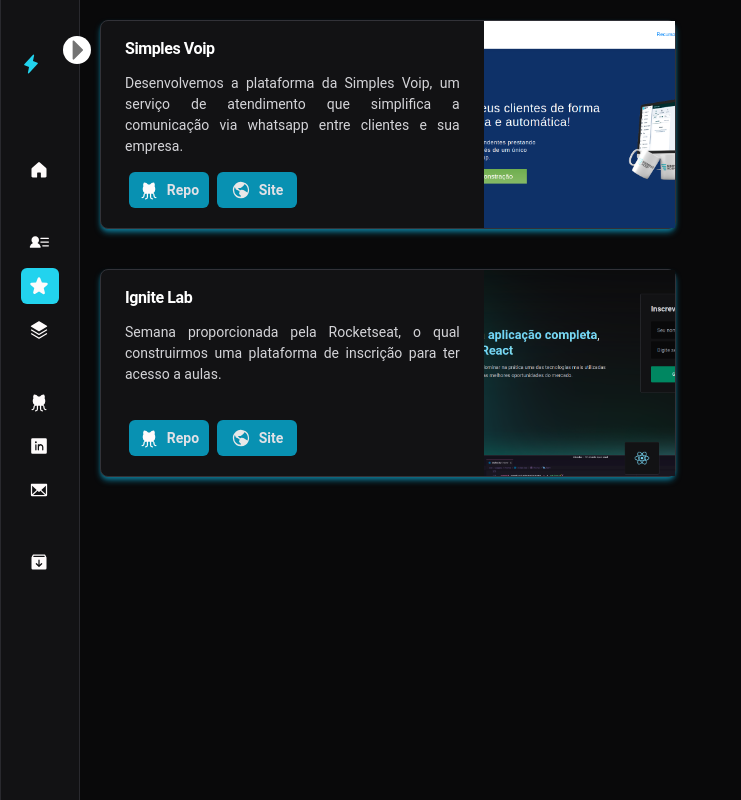
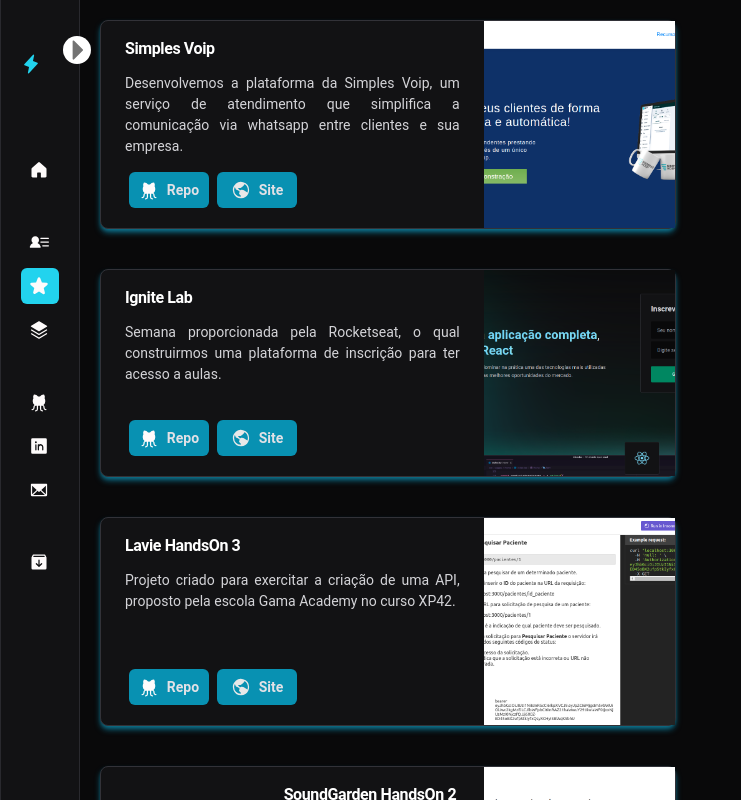
Before and after one commit to rafaelsangali/portfolio, a React (Vite) app: page /top-projects in a window 1280 px wide. Shown: the top 800 px of the page, without its empty margins (0-741 px from the left). Built offline with nearby package versions, Linux system fonts and the light colour scheme.

Commit message:
portfolio done, but i need to customize and att github repos

```diff
--- a/src/Pages/AllProjetcs/index.tsx
+++ b/src/Pages/AllProjetcs/index.tsx
@@ -7,6 +7,7 @@
   name: string;
   description: string;
   html_url: string;
+  topics: Array<string>
 }
 
 export default function AllProjetcs() {
@@ -25,6 +26,7 @@
             title={repo.name}
             description={repo.description}
             url={repo.html_url}
+            topics={repo.topics}
           />
         ))
       )}
--- a/src/Pages/TopProjetcs/objectProjects.ts
+++ b/src/Pages/TopProjetcs/objectProjects.ts
@@ -15,8 +15,21 @@
     urlWeb: "https://rafa-ignite-lab.vercel.app/ ",
     urlGit: "https://github.com/rafaelsangali/ignite-lab.git",
   },
-  // { title: " ", text: " ", img: " ", urlWeb: " ", urlGit: " " },
-  // { title: " ", text: " ", img: " ", urlWeb: " ", urlGit: " " },
+  {
+    title: "Lavie HandsOn 3",
+    text: "Projeto criado para exercitar a criação de uma API, proposto pela escola Gama Academy no curso XP42.",
+    img: images.imageLavie,
+    urlWeb: "https://rafaelsangali.github.io/xp42-lavie-handson3-grupo2/",
+    urlGit: "https://github.com/rafaelsangali/xp42-lavie-handson3-grupo2.git",
+  },
+  {
+    title: "SoundGarden HandsOn 2",
+    text: "",
+    img: images.imageSoundGarden,
+    urlWeb: "https://rafaelsangali.github.io/xp42-soundgarden-handson-grupo2/",
+    urlGit:
+      "https://github.com/rafaelsangali/xp42-soundgarden-handson-grupo2.git",
+  },
   // { title: " ", text: " ", img: " ", urlWeb: " ", urlGit: " " },
   // { title: " ", text: " ", img: " ", urlWeb: " ", urlGit: " " },
 ];
--- a/src/assets/index.ts
+++ b/src/assets/index.ts
@@ -12,6 +12,8 @@
 import iconLoading from "./icons/loading.svg";
 import imageSimplesVoip from "./images/simplesvoip.png";
 import imageIgniteLab from "./images/ignitelab.png"
+import imageSoundGarden from "./images/soundgarden.png"
+import imageLavie from "./images/lavie.png"
 
 export const icons = {
   iconLighting: iconLighting,
@@ -31,4 +33,6 @@
 export const images = {
   imageSimplesVoip: imageSimplesVoip,
   imageIgniteLab: imageIgniteLab,
+  imageSoundGarden: imageSoundGarden,
+  imageLavie: imageLavie,
 }
--- a/src/components/CardAllProject/index.tsx
+++ b/src/components/CardAllProject/index.tsx
@@ -1,15 +1,17 @@
 import { motion } from "framer-motion";
-import { icons } from "../../assets";
 
 interface ICardTopProjectsProps {
   title: string;
   description?: string;
   url: string;
+  topics: Array<string>;
 }
 
 export default function CardAllProjects(props: ICardTopProjectsProps) {
   return (
-    <motion.div
+    <motion.a
+      href={props.url}
+      target={"_blank"}
       whileHover={{ scale: 1.1 }}
       onHoverStart={(e) => {}}
       onHoverEnd={(e) => {}}
@@ -20,17 +22,17 @@
         <p className="h-[11ch] text-zinc-300 text-base mb-4 text-ellipsis overflow-hidden">
           {props.description}...
         </p>
-        <div className="flex  w-auto justify-center">
-          <a
-            target={"_blank"}
-            className="flex rounded-md p-2 cursor-pointer bg-cyan-600 transition-colors text-sm justify-center font-semibold m-1 w-[80px] hover:bg-cyan-400"
-            href={props.url}
-          >
-            <img className="w-[20px] h-[20px] mr-2" src={icons.iconGithub} />
-            Repo
-          </a>
+        <div className="px-6 pt-4 pb-2">
+          {props.topics.map((topic, index) => (
+            <span
+              key={topic + index}
+              className="inline-block bg-gray-500  rounded-full px-3 py-1 text-sm font-semibold text-zinc-300 hover:bg-gray-600 mr-2 mb-2"
+            >
+              {topic}
+            </span>
+          ))}
         </div>
       </div>
-    </motion.div>
+    </motion.a>
   );
 }
```
Also changed, not shown: src/assets/images/lavie.png, src/assets/images/soundgarden.png (added).
